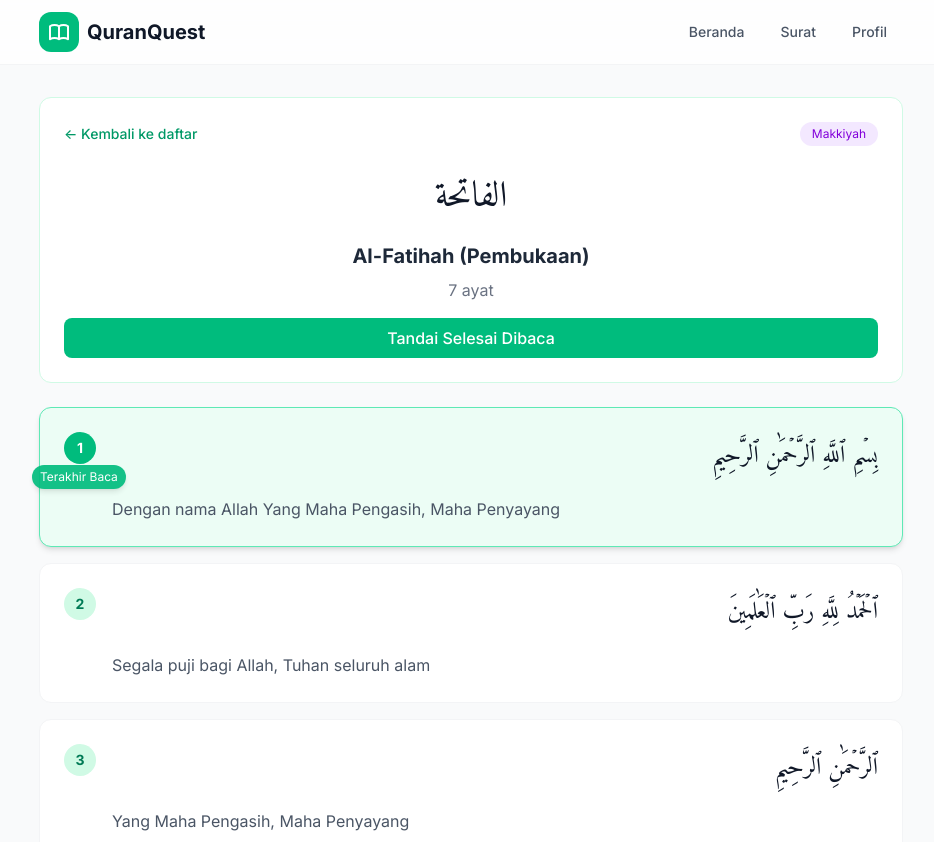
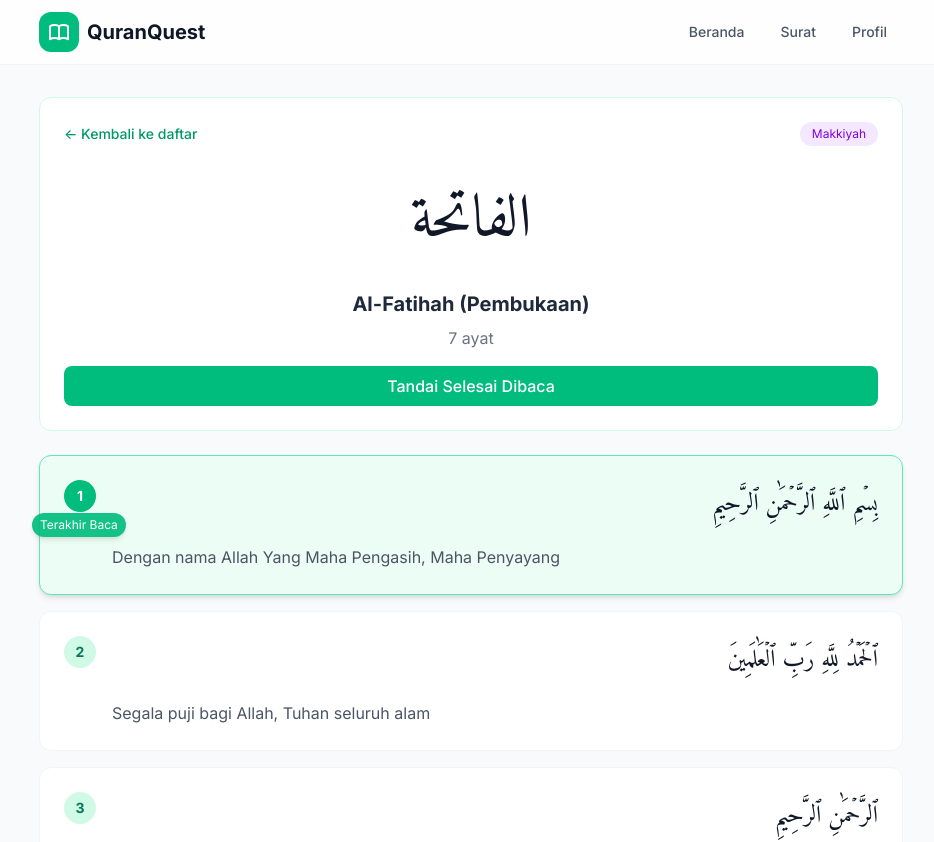
Before and after one commit to hafizputra06/quranquest, a Next.js app: page /surat/1 in a window 1280 px wide. Shown: the top 842 px of the page, without its empty margins (169-1103 px from the left). Built offline with nearby package versions, Linux system fonts and the light colour scheme.

Commit message:
perbaikan ukuran judul surat

```diff
--- a/src/app/surat/[nomor]/page.tsx
+++ b/src/app/surat/[nomor]/page.tsx
@@ -108,7 +108,7 @@ export default function SurahDetailPage({ params }: PageProps) {
             </span>
           </div>
 
-          <h1 className="font-arabic text-4xl text-gray-900 mb-2 text-center" dir="rtl">
+          <h1 className="font-arabic text-5xl md:text-6xl text-gray-900 mb-2 text-center" dir="rtl">
             {surah.name}
           </h1>
           <p className="text-xl font-bold text-gray-800 text-center">{surah.englishName} ({surah.englishNameTranslation})</p>
--- a/src/components/SurahCard.tsx
+++ b/src/components/SurahCard.tsx
@@ -46,7 +46,7 @@ export default function SurahCard({
             </span>
           </div>
           <div className="flex-1 min-w-0">
-            <h3 className="font-arabic text-xl text-gray-900 mb-1">{name}</h3>
+            <h3 className="font-arabic text-3xl text-gray-900 mb-1">{name}</h3>
             <p className="text-sm font-medium text-gray-700 truncate">{englishName} ({englishNameTranslation})</p>
             <div className="flex items-center gap-2 mt-2">
               <span className={`text-xs px-2 py-0.5 rounded-full ${
```
